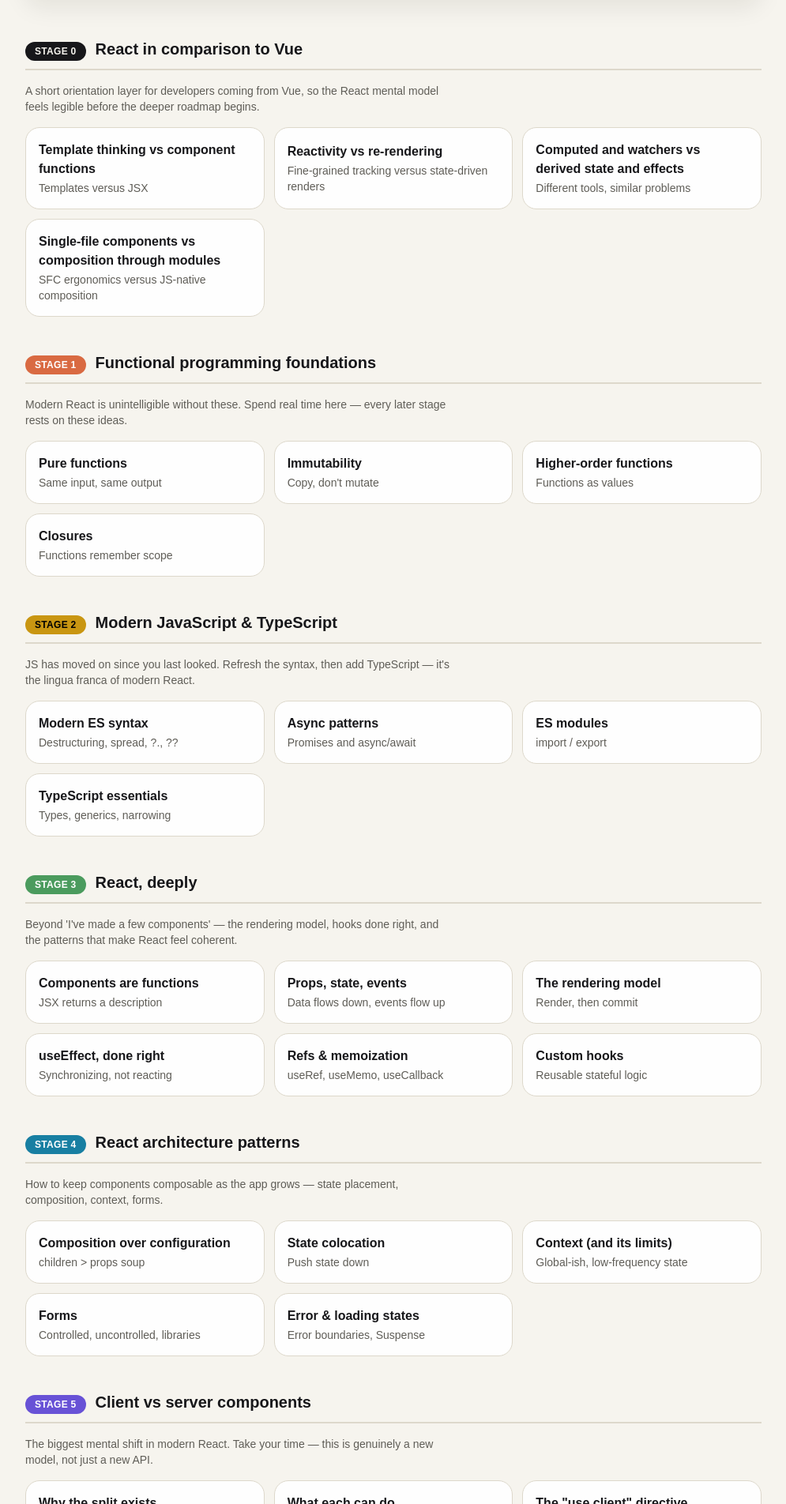
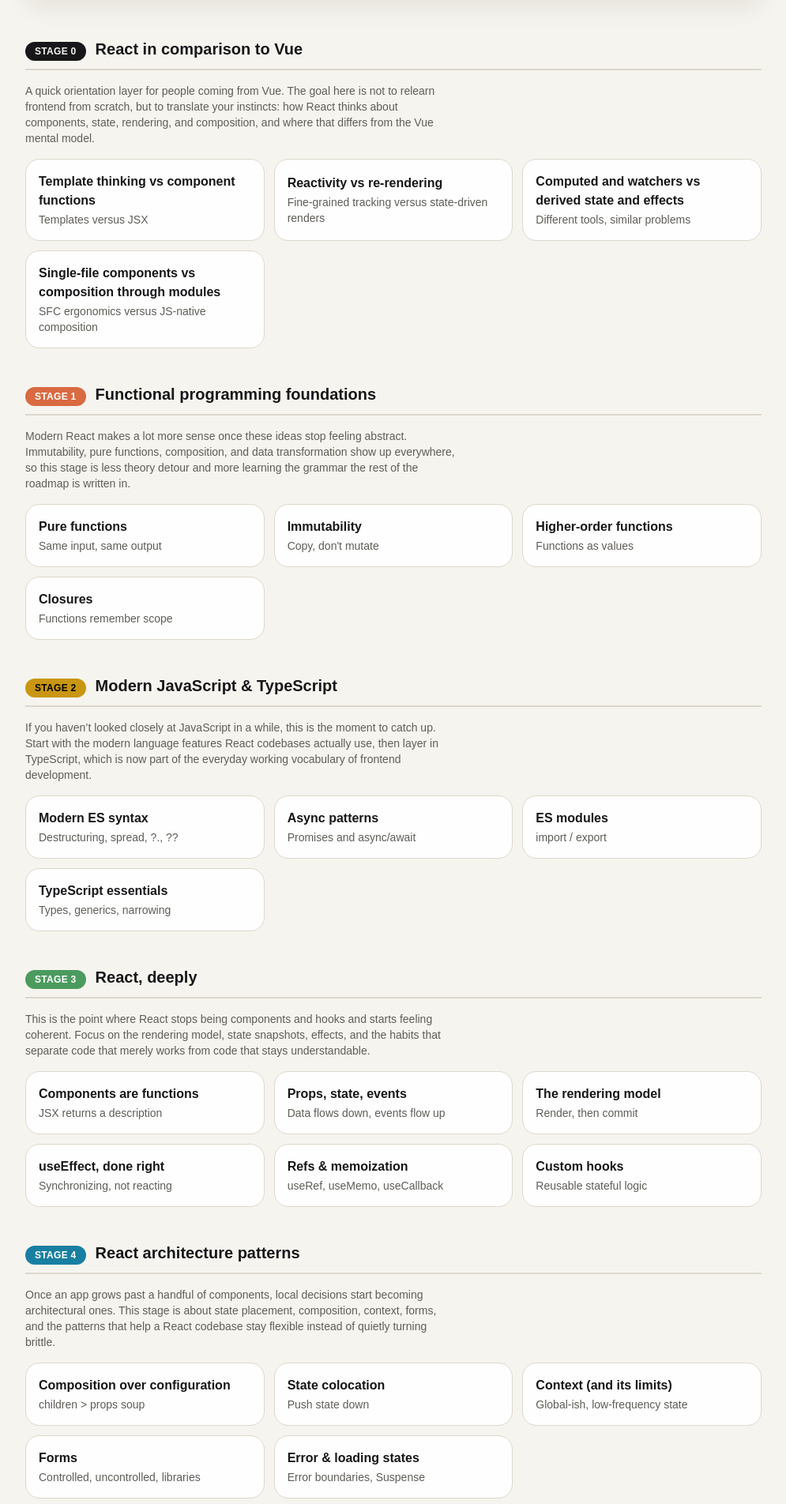
Before and after one commit to mahdava/frontend-fundamentals-roadmap, a Next.js app: page / in a window 1280 px wide. Shown: the part 556-2460 px from the top of the page at 79% size, without its empty margins (142-1137 px from the left). Built offline with nearby package versions, Linux system fonts and the light colour scheme.

Commit message:
chore: refine roadmap stage copy

```diff
--- a/src/app/data/roadmapData.ts
+++ b/src/app/data/roadmapData.ts
@@ -24,7 +24,7 @@
   {
     id: 0, anchor: "stage-0", tag: "Stage 0",
     title: "React in comparison to Vue",
-    desc: "A short orientation layer for developers coming from Vue, so the React mental model feels legible before the deeper roadmap begins.",
+    desc: "A quick orientation layer for people coming from Vue. The goal here is not to relearn frontend from scratch, but to translate your instincts: how React thinks about components, state, rendering, and composition, and where that differs from the Vue mental model.",
     topics: [
       {
         title: "Template thinking vs component functions",
@@ -112,7 +112,7 @@
   {
     id: 1, anchor: "stage-1", tag: "Stage 1",
     title: "Functional programming foundations",
-    desc: "Modern React is unintelligible without these. Spend real time here — every later stage rests on these ideas.",
+    desc: "Modern React makes a lot more sense once these ideas stop feeling abstract. Immutability, pure functions, composition, and data transformation show up everywhere, so this stage is less theory detour and more learning the grammar the rest of the roadmap is written in.",
     topics: [
       {
         title: "Pure functions",
@@ -213,7 +213,7 @@
   {
     id: 2, anchor: "stage-2", tag: "Stage 2",
     title: "Modern JavaScript & TypeScript",
-    desc: "JS has moved on since you last looked. Refresh the syntax, then add TypeScript — it's the lingua franca of modern React.",
+    desc: "If you haven’t looked closely at JavaScript in a while, this is the moment to catch up. Start with the modern language features React codebases actually use, then layer in TypeScript, which is now part of the everyday working vocabulary of frontend development.",
     topics: [
       {
         title: "Modern ES syntax",
@@ -306,7 +306,7 @@
   {
     id: 3, anchor: "stage-3", tag: "Stage 3",
     title: "React, deeply",
-    desc: "Beyond 'I've made a few components' — the rendering model, hooks done right, and the patterns that make React feel coherent.",
+    desc: "This is the point where React stops being components and hooks and starts feeling coherent. Focus on the rendering model, state snapshots, effects, and the habits that separate code that merely works from code that stays understandable.",
     topics: [
       {
         title: "Components are functions",
@@ -444,7 +444,7 @@
   {
     id: 4, anchor: "stage-4", tag: "Stage 4",
     title: "React architecture patterns",
-    desc: "How to keep components composable as the app grows — state placement, composition, context, forms.",
+    desc: "Once an app grows past a handful of components, local decisions start becoming architectural ones. This stage is about state placement, composition, context, forms, and the patterns that help a React codebase stay flexible instead of quietly turning brittle.",
     topics: [
       {
         title: "Composition over configuration",
@@ -550,7 +550,7 @@
   {
     id: 5, anchor: "stage-5", tag: "Stage 5",
     title: "Client vs server components",
-    desc: "The biggest mental shift in modern React. Take your time — this is genuinely a new model, not just a new API.",
+    desc: "This is one of the biggest conceptual shifts in the React ecosystem. It’s not just a new feature to memorize, but a different way of thinking about where code runs, what gets shipped to the browser, and how responsibility is split across the app.",
     topics: [
       {
         title: "Why the split exists",
@@ -653,7 +653,7 @@
   {
     id: 6, anchor: "stage-6", tag: "Stage 6",
     title: "Next.js",
-    desc: "The framework most React apps now sit in. Focus on the App Router; recognize the Pages Router when you see it in older code.",
+    desc: "For many developers, this is where React becomes a real application stack. Prioritize the App Router, understand the full-stack model it introduces, and learn just enough of the Pages Router to stay oriented when older codebases still rely on it.",
     topics: [
       {
         title: "App Router vs Pages Router",
@@ -771,7 +771,7 @@
   {
     id: 7, anchor: "stage-7", tag: "Stage 7",
     title: "Adjacent essentials",
-    desc: "The supporting tech you'll touch almost every day — styling, client-side data, accessibility, testing, tooling.",
+    desc: "These are the tools and practices that quietly shape day-to-day frontend work: styling, accessibility, testing, client-side data fetching, and developer tooling. They are adjacent only in the sense that React doesn’t own them, not because they are optional.",
     topics: [
       {
         title: "Tailwind CSS",
```
